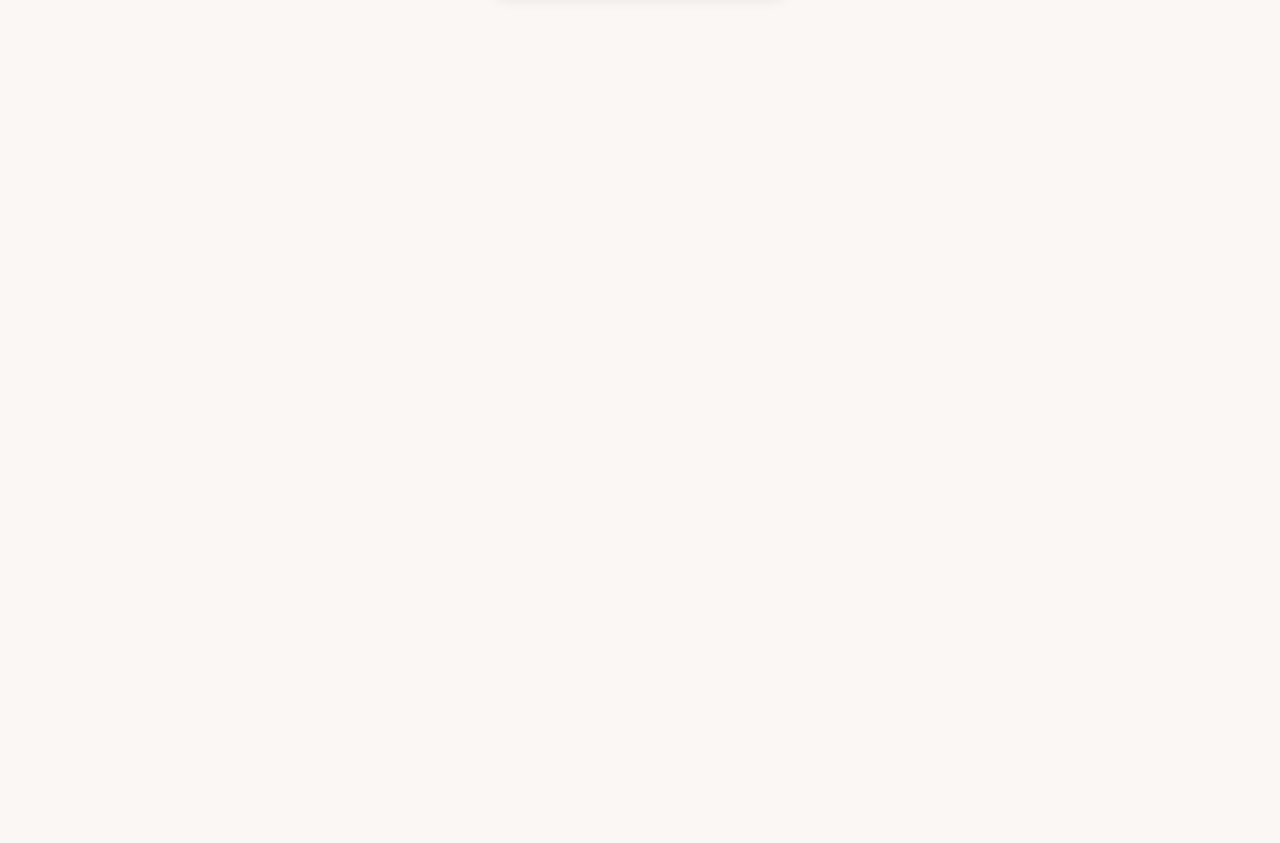
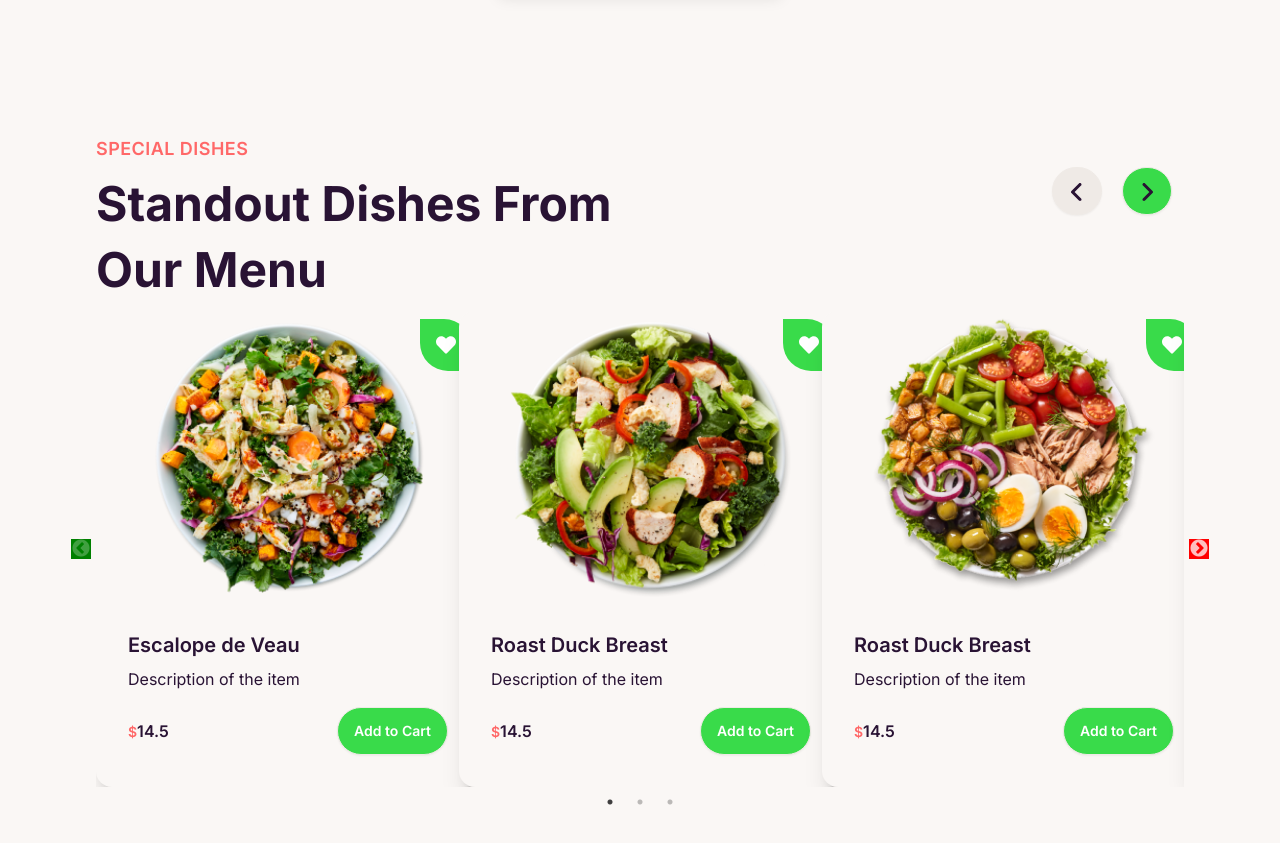
Before and after one commit to ibrarahmmed/Feast_Finder, a React (Vite) app: page / in a window 1280 px wide. Shown: the part 1480-2323 px from the top of the page. Before the commit the page ends 1535 px from the top, so only its background shows below. Built offline with nearby package versions, Linux system fonts and the light colour scheme.

Commit message:
add card section

```diff
--- a/package.json
+++ b/package.json
@@ -16,6 +16,8 @@
     "react-dom": "^18.2.0",
     "react-icons": "^5.2.1",
     "react-router-dom": "^6.23.0",
+    "react-slick": "^0.30.2",
+    "slick-carousel": "^1.8.1",
     "sort-by": "^1.2.0"
   },
   "devDependencies": {
--- a/src/App.css
+++ b/src/App.css
@@ -4,7 +4,7 @@ body {
     font-family: "Inter", sans-serif;
 }
 
-header{
+header,nav{
     z-index: 10001 !important;
 }
 
@@ -19,3 +19,7 @@ header{
   .title{
     @apply  text-4xl md:text-5xl md:leading-snug font-bold my-2;
   }
+
+  .heartStar{
+    border-radius: 0px 28px 0px 28px;
+  }
--- a/src/components/Banner.jsx
+++ b/src/components/Banner.jsx
@@ -14,11 +14,11 @@ const Banner = () => {
               <div className='space-y-1'>
                 <h5 className='font-medium mb-1'>Spicy noodles</h5>
                 <div className="rating rating-sm">
-                  <input type="radio" name="rating-2" className="mask mask-star-2 bg-yellow-400" />
-                  <input type="radio" name="rating-2" className="mask mask-star-2 bg-yellow-400" />
-                  <input type="radio" name="rating-2" className="mask mask-star-2 bg-yellow-400" checked />
-                  <input type="radio" name="rating-2" className="mask mask-star-2 bg-yellow-400" />
-                  <input type="radio" name="rating-2" className="mask mask-star-2 bg-yellow-400" />
+                  <input type="radio" name="rating-2" className="mask mask-star-2 bg-yellow-400" readOnly/>
+                  <input type="radio" name="rating-2" className="mask mask-star-2 bg-yellow-400" readOnly />
+                  <input type="radio" name="rating-2" className="mask mask-star-2 bg-yellow-400"readOnly checked />
+                  <input type="radio" name="rating-2" className="mask mask-star-2 bg-yellow-400"readOnly />
+                  <input type="radio" name="rating-2" className="mask mask-star-2 bg-yellow-400"readOnly />
                 </div>
                 <p className='text-red'>$10.00</p>
               </div>
@@ -28,11 +28,11 @@ const Banner = () => {
               <div className='space-y-1'>
                 <h5 className='font-medium mb-1'>Spicy noodles</h5>
                 <div className="rating rating-sm">
-                  <input type="radio" name="rating-2" className="mask mask-star-2 bg-yellow-400" />
-                  <input type="radio" name="rating-2" className="mask mask-star-2 bg-yellow-400" />
-                  <input type="radio" name="rating-2" className="mask mask-star-2 bg-yellow-400" checked />
-                  <input type="radio" name="rating-2" className="mask mask-star-2 bg-yellow-400" />
-                  <input type="radio" name="rating-2" className="mask mask-star-2 bg-yellow-400" />
+                  <input type="radio" name="rating-2" className="mask mask-star-2 bg-yellow-400"readOnly />
+                  <input type="radio" name="rating-2" className="mask mask-star-2 bg-yellow-400"readOnly />
+                  <input type="radio" name="rating-2" className="mask mask-star-2 bg-yellow-400"readOnly checked />
+                  <input type="radio" name="rating-2" className="mask mask-star-2 bg-yellow-400"readOnly />
+                  <input type="radio" name="rating-2" className="mask mask-star-2 bg-yellow-400"readOnly />
                 </div>
                 <p className='text-red'>$10.00</p>
               </div>
--- /dev/null
+++ b/src/components/Cards.jsx
@@ -0,0 +1,39 @@
+import React from 'react'
+import { useState } from 'react';
+import { Link } from 'react-router-dom'
+import { FaHeart } from "react-icons/fa";
+
+const Cards = ({ item }) => {
+    const [isHeartFilled, setIsHeartFilled] = useState(false);
+
+    const handleHeartClick = () => {
+        setIsHeartFilled(!isHeartFilled);
+    };
+    return (
+
+        <div className="card w-96 bg-base-100 shadow-xl">
+            <div
+                className={`rating gap-1 absolute right-2 top-2 p-4 heartStar bg-green ${isHeartFilled ? "text-rose-500" : "text-white"
+                    }`}
+                onClick={handleHeartClick}
+            >
+                <FaHeart className="w-5 h-5 cursor-pointer" />
+            </div>
+            <Link to={`/menu/${item._id}`}>
+                <figure><img src={item.image} alt="Shoes" className="hover:scale-105 transition-all duration-300 md:h-72" /></figure>
+            </Link>
+            <div className="card-body">
+                <h2 className="card-title">{item.name}</h2>
+                <p>Description of the item</p>
+                <div className="card-actions justify-between items-center mt-2">
+                    <h5 className="font-semibold">
+                        <span className="text-sm text-red">$</span>{item.price}</h5>
+                    <button className="btn bg-green text-white">Add to Cart </button>
+                </div>
+            </div>
+        </div>
+
+    )
+}
+
+export default Cards
--- a/src/pages/home/Home.jsx
+++ b/src/pages/home/Home.jsx
@@ -1,12 +1,14 @@
 import React from 'react'
 import Banner from '../../components/Banner'
 import Catagories from './Catagories'
+import SpecialDishes from './SpecialDishes'
 
 const Home = () => {
   return (
     <div>
       <Banner/>
       <Catagories/>
+      <SpecialDishes/>
     </div>
   )
 }
--- /dev/null
+++ b/src/pages/home/SpecialDishes.jsx
@@ -0,0 +1,118 @@
+import React from 'react'
+import "slick-carousel/slick/slick.css";
+import "slick-carousel/slick/slick-theme.css";
+import Slider from "react-slick";
+import Cards from '../../components/Cards';
+import { useState } from 'react';
+import { useEffect } from 'react';
+import { FaAngleRight, FaAngleLeft  } from "react-icons/fa6";
+import { FaHeart} from "react-icons/fa"
+
+const SampleNextArrow = (props) => {
+    const { className, style, onClick } = props;
+    return (
+        <div
+            className={className}
+            style={{ ...style, display: "block", background: "red" }}
+            onClick={onClick}
+        >
+            NEXT
+        </div>
+    );
+};
+
+const SamplePrevArrow = (props) => {
+    const { className, style, onClick } = props;
+    return (
+        <div
+            className={className}
+            style={{ ...style, display: "block", background: "green" }}
+            onClick={onClick}
+        >
+            BACK
+        </div>
+    );
+};
+
+const SpecialDishes = () => {
+    const [recipes, setRecipes] = useState([]);
+    const slider = React.useRef(null);
+
+    useEffect(() => {
+        fetch("/menu.json")
+            .then((res) => res.json())
+            .then((data) => {
+                const specials = data.filter((item) => item.category === "popular");
+                // console.log(specials)
+                setRecipes(specials);
+            });
+    }, []);
+
+
+    const settings = {
+        dots: true,
+        infinite: false,
+        speed: 500,
+        slidesToShow: 3,
+        slidesToScroll: 3,
+        initialSlide: 0,
+        responsive: [
+            {
+                breakpoint: 1024,
+                settings: {
+                    slidesToShow: 3,
+                    slidesToScroll: 3,
+                    infinite: true,
+                    dots: true
+                }
+            },
+            {
+                breakpoint: 600,
+                settings: {
+                    slidesToShow: 2,
+                    slidesToScroll: 2,
+                    initialSlide: 2
+                }
+            },
+            {
+                breakpoint: 480,
+                settings: {
+                    slidesToShow: 1,
+                    slidesToScroll: 1
+                }
+            }
+        ],
+        nextArrow: <SampleNextArrow />,
+        prevArrow: <SamplePrevArrow />,
+    };
+    return (
+        <div className="max-w-screen-2xl container mx-auto xl:px-24 px-4 my-20 relative">
+            <div className='text-left'>
+                <p className='subtitle'>Special Dishes</p>
+                <h2 className='title md:w-[520px]'>Standout Dishes From Our Menu</h2>
+            </div>
+
+            <div className="md:absolute right-3 top-8 mb-10 md:mr-24">
+                <button onClick={() => slider?.current?.slickPrev()}
+                    className=" btn p-2 rounded-full ml-5"
+                >
+                    <FaAngleLeft className=" h-8 w-8 p-1" />
+                </button>
+                <button
+                    className="bg-green btn p-2 rounded-full ml-5"
+                    onClick={() => slider?.current?.slickNext()}
+                >
+                    <FaAngleRight className=" h-8 w-8 p-1" />
+                </button>
+            </div>
+
+            <Slider  ref={slider} {...settings}>
+                {recipes.map((item, i) => (
+                    <Cards item={item} key={i} />
+                ))}
+            </Slider>
+        </div>
+    )
+}
+
+export default SpecialDishes
```
Also changed, not shown: 1 other file (tests, documents, lock files or other folders).
